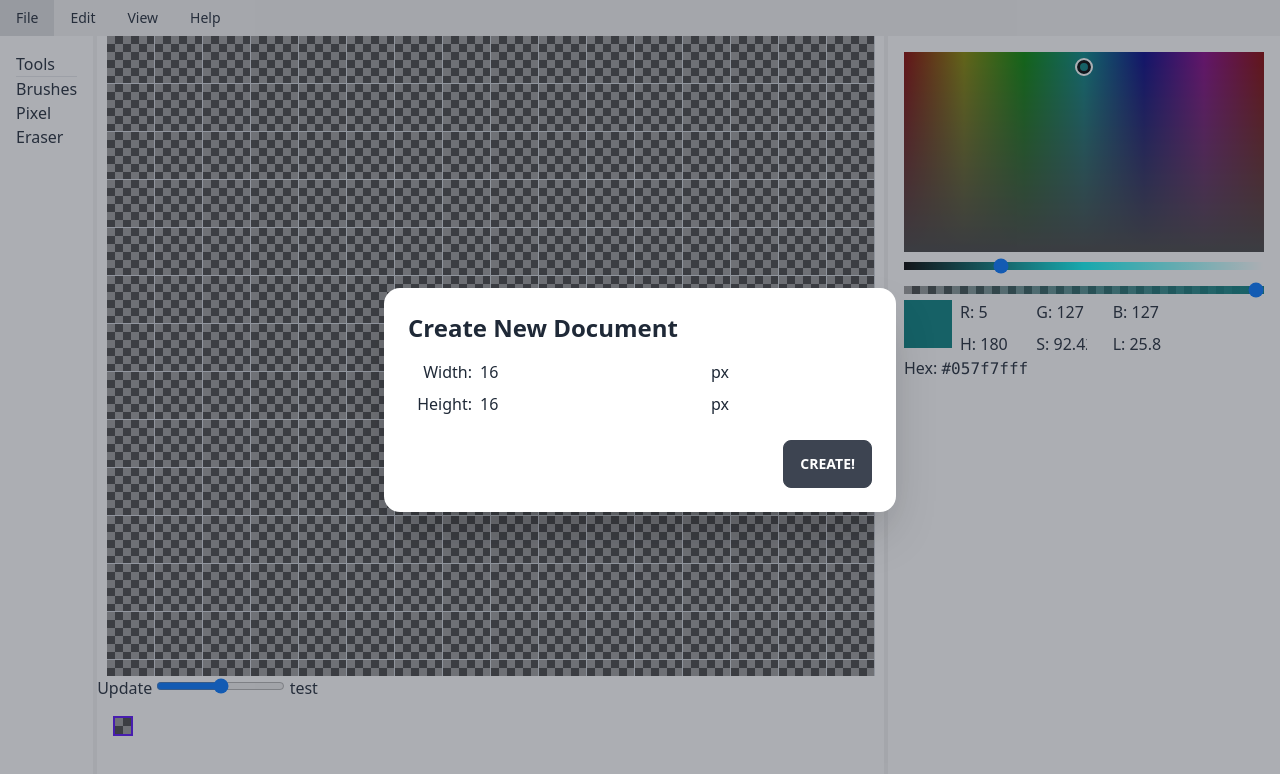
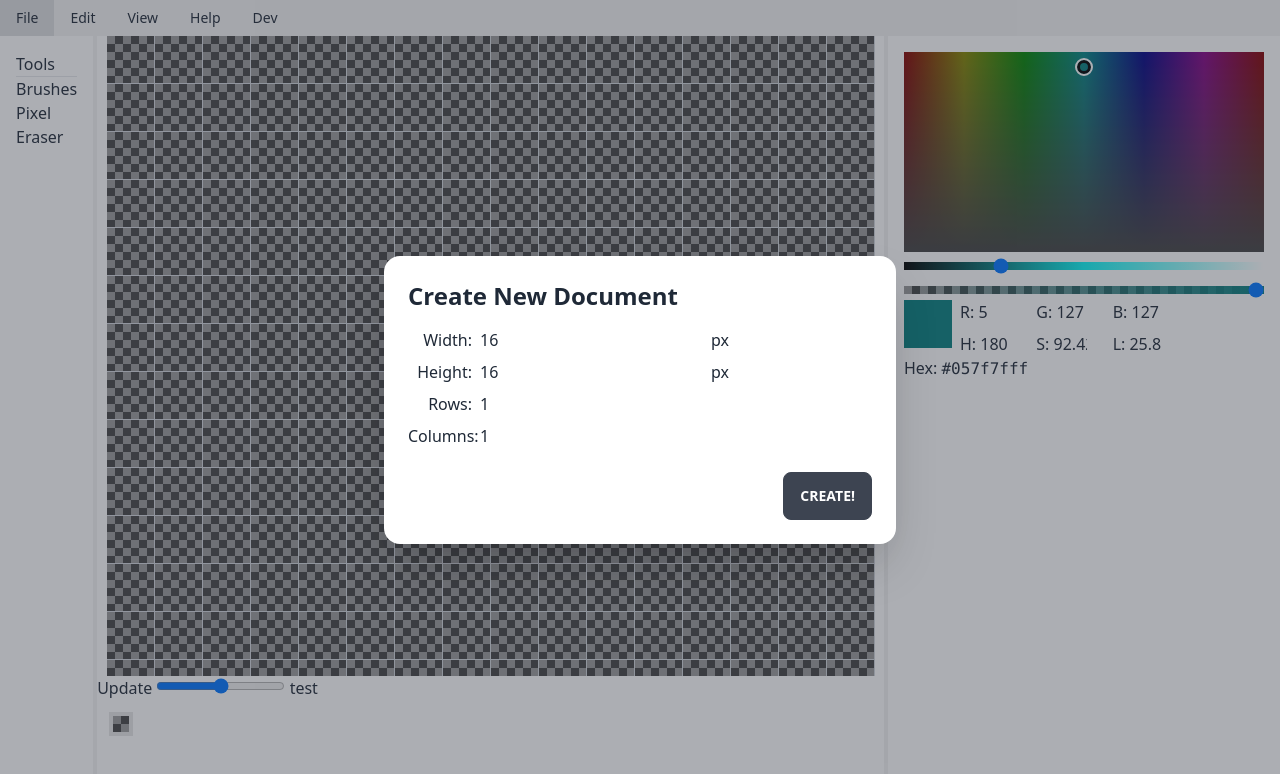
Before and after one commit to iwillreku3206/ted, a SvelteKit app: page / in a window 1280 px wide. Both pictures are taken after a click on the label "New". Shown: the top 774 px of the page. Built offline with nearby package versions, Linux system fonts and the light colour scheme; some icons are missing.

Commit message:
redesign frame selector + add more options to new file dialog + add "dev" menu

```diff
--- a/src/components/frameSelector.svelte
+++ b/src/components/frameSelector.svelte
@@ -5,34 +5,37 @@
 	import { currentDocumentStore } from '../stores/documentStore';
 	import { currentFrameStore } from '../stores/currentFrameStore';
 
-	let currentDocument = $currentDocumentStore;
-	let currentFrame = $currentFrameStore;
-
-	$: min_scale = Math.round(48 / Math.max(currentDocument.width, currentDocument.height));
+	$: min_scale = Math.round(
+		48 / Math.max($currentDocumentStore.width, $currentDocumentStore.height)
+	);
 
 	export let scale = min_scale;
+	$: scale = Math.max(scale, min_scale);
 
-	$: currentDocument && updateImageData();
+	$: $currentDocumentStore && updateImageData();
 
 	let imageData: string[] = [];
 
 	function updateImageData() {
 		if (!browser) return;
-		currentDocument.frames.frames.forEach((row, y) => {
+		$currentDocumentStore.frames.frames.forEach((row, y) => {
 			row.forEach((_, x) => {
-				const canvas = new OffscreenCanvas(currentDocument.width, currentDocument.height);
+				const canvas = new OffscreenCanvas(
+					$currentDocumentStore.width,
+					$currentDocumentStore.height
+				);
 				const ctx = canvas.getContext('2d');
 				if (!ctx) return;
-				const data = ctx.createImageData(currentDocument.width, currentDocument.height);
+				const data = ctx.createImageData($currentDocumentStore.width, $currentDocumentStore.height);
 
-				currentDocument.frames.frames[y][x].data.forEach((byte, i) => {
+				$currentDocumentStore.frames.frames[y][x].data.forEach((byte, i) => {
 					data.data[i] = byte;
 				});
 				ctx.putImageData(data, 0, 0);
 
 				canvas.convertToBlob().then((blob) => {
 					const url = URL.createObjectURL(blob);
-					imageData[y * currentDocument.frames.width + x] = url.toString();
+					imageData[y * $currentDocumentStore.frames.width + x] = url.toString();
 				});
 			});
 		});
@@ -59,23 +62,23 @@
 		<button on:click={() => console.log(imageData)}>test</button>
 	</div>
 	<div class="flex-auto overflow-scroll">
-		<div class="flex flex-col gap-2 p-4 pb-8">
-			{#each { length: currentDocument.frames.height } as _, imageY}
-				<div class="flex flex-row gap-2">
-					{#each { length: currentDocument.frames.width } as _, imageX}
+		<div class="flex flex-col p-4 pb-12">
+			{#each { length: $currentDocumentStore.frames.height } as _, imageY}
+				<div class="flex flex-row">
+					{#each { length: $currentDocumentStore.frames.width } as _, imageX}
 						<div>
 							<img
-								width={currentDocument.width * scale}
-								height={currentDocument.height * scale}
+								width={$currentDocumentStore.width * scale}
+								height={$currentDocumentStore.height * scale}
 								alt=""
 								class={`preview-image ${
-									currentFrame.x === imageX && currentFrame.y === imageY
-										? 'border-2 border-primary'
+									$currentFrameStore.x === imageX && $currentFrameStore.y === imageY
+										? 'border-1 border-primary'
 										: 'border-0'
-								}`}
+								} outline outline-4 outline-base-300`}
 								on:click={() => setXY(imageX, imageY)}
 								on:keydown={() => setXY(imageX, imageY)}
-								src={imageData[imageY * currentDocument.frames.width + imageX]}
+								src={imageData[imageY * $currentDocumentStore.frames.width + imageX]}
 							/>
 						</div>
 					{/each}
--- a/src/components/menubar.svelte
+++ b/src/components/menubar.svelte
@@ -50,7 +50,7 @@
 										{#if 'isLabel' in subsubitem && subsubitem.isLabel}
 											<li><label for={subsubitem.labelFor}>{subsubitem.label}</label></li>
 										{:else if 'action' in subsubitem}
-											<li><button on:click={subsubitem.action}>{subitem.label}</button></li>
+											<li><button on:click={subsubitem.action}>{subsubitem.label}</button></li>
 										{/if}
 									{/each}
 								</ul>
--- a/src/components/modals/newFile.svelte
+++ b/src/components/modals/newFile.svelte
@@ -7,12 +7,17 @@
 	let width = 16;
 	let height = 16;
 
+	let rows = 1;
+	let columns = 1;
+
 	const widthInputIdentifier = uniqueIdentifier('width-input');
 	const heightInputIdentifier = uniqueIdentifier('height-input');
+	const rowInputIdentifier = uniqueIdentifier('row-input');
+	const columnInputIdentifier = uniqueIdentifier('column-input');
 
 	function newDocument() {
 		currentFrameStore.set({ x: 0, y: 0 });
-		currentDocumentStore.set(new Document(width, height));
+		currentDocumentStore.set(new Document(width, height, columns, rows));
 	}
 </script>
 
@@ -29,6 +34,28 @@
 				<label for={heightInputIdentifier} class="w-16 text-right">Height: </label>
 				<span><input type="number" name="" id={widthInputIdentifier} bind:value={height} />px</span>
 			</div>
+			<div class="flex flex-row w-full gap-2">
+				<label for={rowInputIdentifier} class="w-16 text-right">Rows: </label>
+				<input
+					type="number"
+					name=""
+					id={rowInputIdentifier}
+					bind:value={rows}
+					min="1"
+					placeholder="1"
+				/>
+			</div>
+			<div class="flex flex-row w-full gap-2">
+				<label for={columnInputIdentifier} class="w-16 text-right">Columns: </label>
+				<input
+					type="number"
+					name=""
+					id={columnInputIdentifier}
+					bind:value={columns}
+					min="1"
+					placeholder="1"
+				/>
+			</div>
 		</div>
 		<div class="modal-action">
 			<label for="new-file-modal" on:click={newDocument} on:keypress={newDocument} class="btn"
--- a/src/document/document.ts
+++ b/src/document/document.ts
@@ -1,11 +1,13 @@
 import Frameset from './frameset';
 
 export default class Document {
+  public uuid: string;
   public width: number;
   public height: number;
   public frames: Frameset;
 
   constructor(width: number, height: number, frameCols?: number, frameRows?: number) {
+    this.uuid = crypto.randomUUID();
     this.width = width;
     this.height = height;
     this.frames = new Frameset(frameCols || 1, frameRows || 1, width, height);
--- a/src/routes/+layout.svelte
+++ b/src/routes/+layout.svelte
@@ -1,11 +1,11 @@
 <script lang="ts">
 	import '../styles/index.css';
 	import Menubar from '../components/menubar.svelte';
-</script>
+	import type { ComponentProps } from 'svelte';
+	import { dev } from '$app/environment';
+	import { currentDocumentStore } from '../stores/documentStore';
 
-<main class="h-screen max-h-screen min-h-screen flex flex-col overflow-clip">
-	<Menubar
-		items={[
+	const items: ComponentProps<Menubar>['items'] = [
 		{
 			label: 'File',
 			children: [
@@ -84,7 +84,47 @@
 				}
 			]
 		}
-		]}
-	/>
+	];
+
+	if (dev) {
+		items.push({
+			label: 'Dev',
+			children: [
+				{
+					label: 'Reload',
+					action: () => {
+						window.location.reload();
+					}
+				},
+				{
+					label: 'Log...',
+					children: [
+						{
+							label: 'Document Store',
+							action: () => {
+								console.log($currentDocumentStore);
+							}
+						},
+						{
+							label: 'Document Store (JSON)',
+							action: () => {
+								console.log(JSON.stringify($currentDocumentStore));
+							}
+						},
+            {
+              label: 'Document Store (JSON length)',
+              action: () => {
+                console.log(JSON.stringify($currentDocumentStore).length);
+              }
+            }
+					]
+				}
+			]
+		});
+	}
+</script>
+
+<main class="h-screen max-h-screen min-h-screen flex flex-col overflow-clip">
+	<Menubar {items} />
 	<slot />
 </main>
```
Lines whose indentation alone changed are shown as unchanged.
